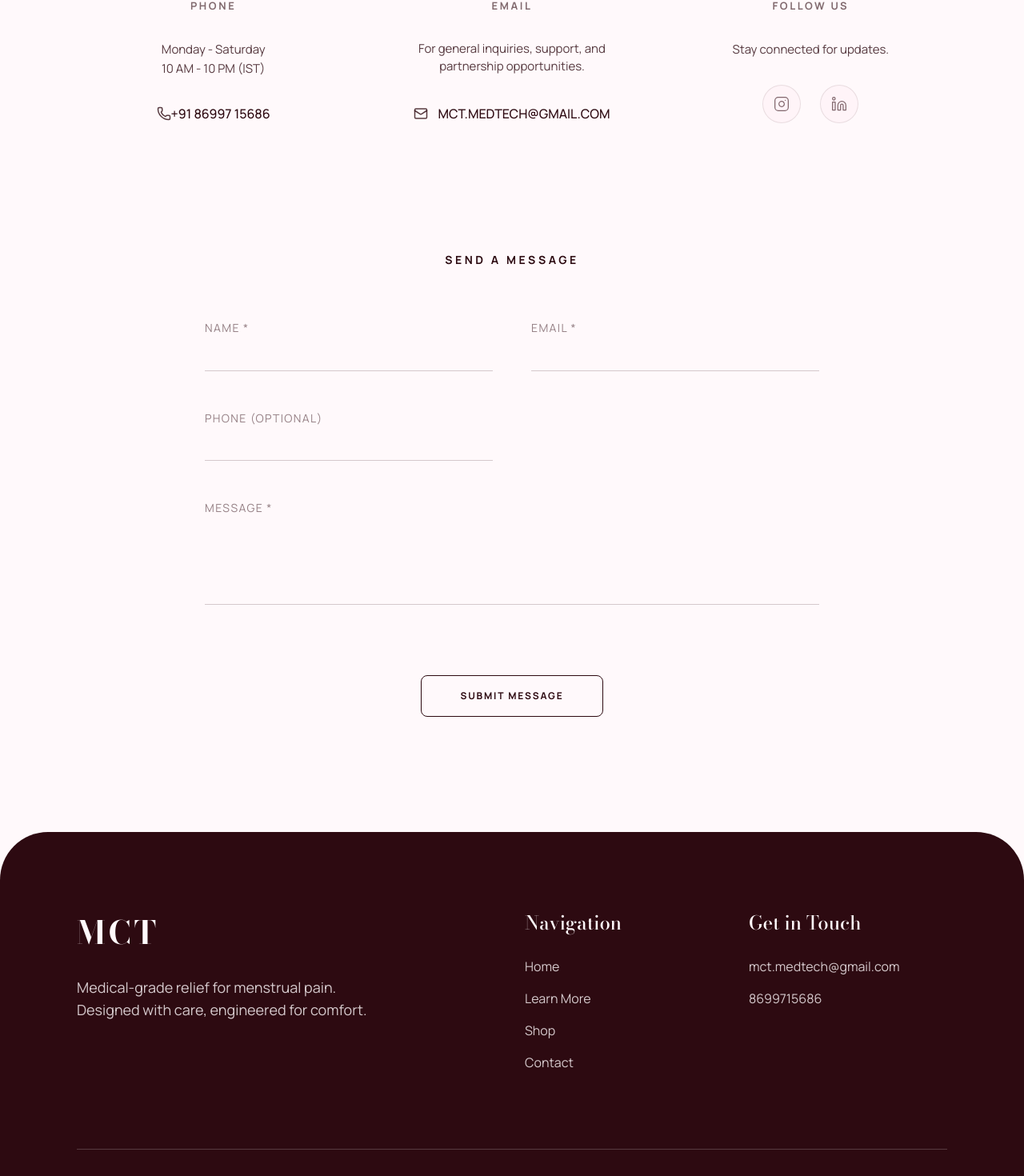
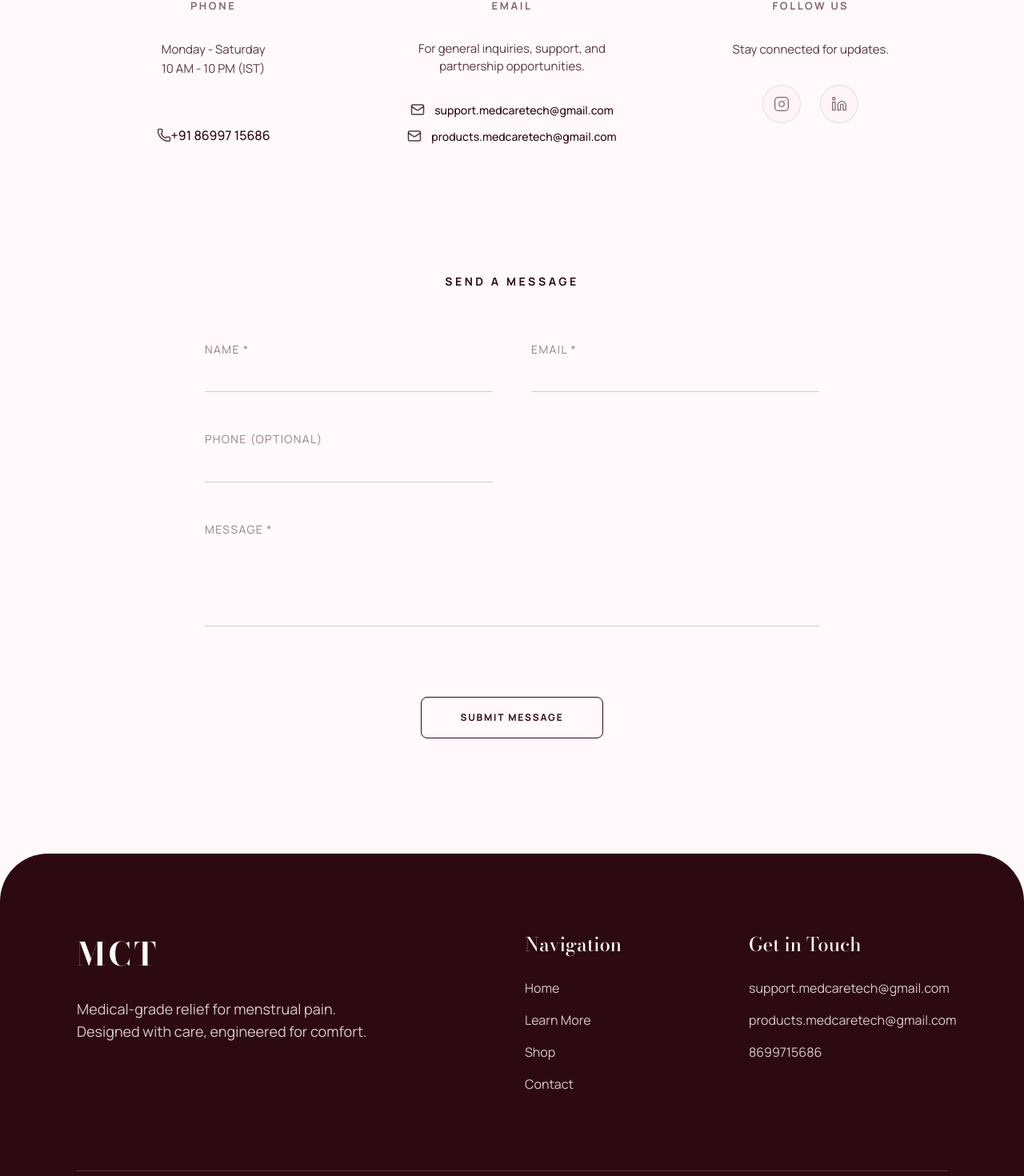
Before and after one commit to Manvendrasingh1141/MCT, a React (Vite) app: page /contact in a window 1280 px wide. Shown: the part 399-1869 px from the top of the page at 80% size. Built offline with nearby package versions, Linux system fonts and the light colour scheme; a web font is replaced by a local one.

Commit message:
feat: update contact email addresses
- Replaced old gmail with support.medcaretech@gmail.com and products.medcaretech@gmail.com
- Updated in Footer and ContactPage
- Made them clickable with mailto: links

```diff
--- a/src/components/Footer.tsx
+++ b/src/components/Footer.tsx
@@ -34,8 +34,11 @@ export function Footer() {
             Get in Touch
           </h4>
           <div className="flex flex-col space-y-4 font-sans text-[16px] font-normal text-sakura-base/80">
-            <a href="mailto:mct.medtech@gmail.com" className="hover:text-sakura-tertiary transition-colors w-fit">
-              mct.medtech@gmail.com
+            <a href="mailto:support.medcaretech@gmail.com" className="hover:text-sakura-tertiary transition-colors w-fit">
+              support.medcaretech@gmail.com
+            </a>
+            <a href="mailto:products.medcaretech@gmail.com" className="hover:text-sakura-tertiary transition-colors w-fit">
+              products.medcaretech@gmail.com
             </a>
             <a href="tel:8699715686" className="hover:text-sakura-tertiary transition-colors w-fit">
               8699715686
--- a/src/pages/ContactPage.tsx
+++ b/src/pages/ContactPage.tsx
@@ -98,10 +98,16 @@ export function ContactPage() {
             <p className="font-sans text-[15px] text-sakura-primary/80  max-w-[280px] mb-8">
               For general inquiries, support, and partnership opportunities.
             </p>
-            <a href="mailto:MCT.MEDTECH@GMAIL.COM" className="flex items-center gap-3 text-sakura-primary font-medium mt-auto hover:text-sakura-secondary transition-colors uppercase group">
-              <Mail size={18} className="text-sakura-primary/80 group-hover:text-sakura-secondary transition-colors" />
-              <span>MCT.MEDTECH@GMAIL.COM</span>
-            </a>
+            <div className="flex flex-col gap-3 mt-auto">
+              <a href="mailto:support.medcaretech@gmail.com" className="flex items-center justify-center gap-3 text-sakura-primary font-medium hover:text-sakura-secondary transition-colors group">
+                <Mail size={18} className="text-sakura-primary/80 group-hover:text-sakura-secondary transition-colors" />
+                <span className="text-[14px]">support.medcaretech@gmail.com</span>
+              </a>
+              <a href="mailto:products.medcaretech@gmail.com" className="flex items-center justify-center gap-3 text-sakura-primary font-medium hover:text-sakura-secondary transition-colors group">
+                <Mail size={18} className="text-sakura-primary/80 group-hover:text-sakura-secondary transition-colors" />
+                <span className="text-[14px]">products.medcaretech@gmail.com</span>
+              </a>
+            </div>
           </div>
 
           {/* Follow Us */}
```
